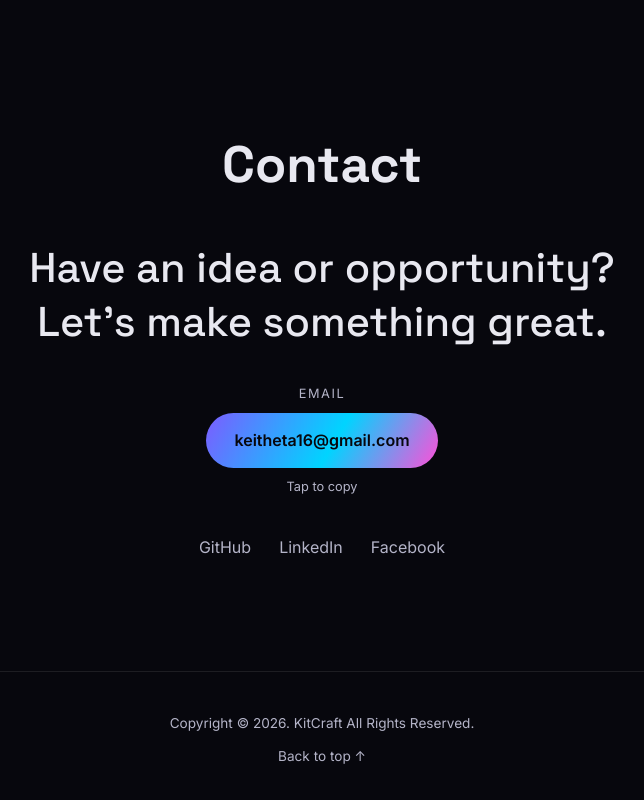
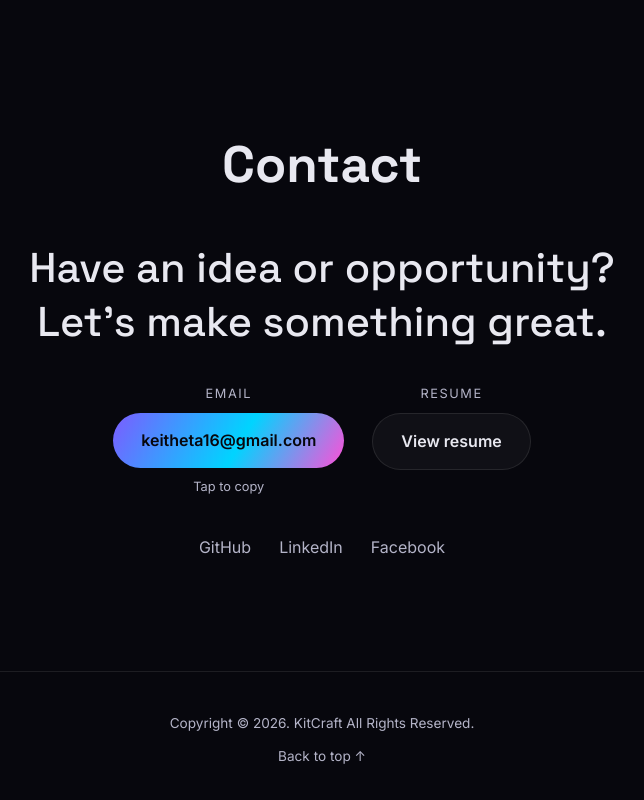
Before and after one commit to kitworks-hub/portfolio-website, a plain HTML site: page index.html in a window 1280 px wide. Shown: the part 4066-4866 px from the top of the page, without its empty margins (318-962 px from the left). Drawn offline with Linux system fonts and the light colour scheme.

Commit message:
Add view resume button to contact section
Co-Authored-By: Claude Opus 5.5 <noreply@anthropic.com>

```diff
--- a/index.html
+++ b/index.html
@@ -171,6 +171,10 @@
           <button type="button" class="btn primary copy" data-copy="keitheta16@gmail.com" title="Click to copy">keitheta16@gmail.com</button>
           <span class="copy-hint" aria-live="polite">Tap to copy</span>
         </div>
+        <div class="contact-item">
+          <span class="contact-label">Resume</span>
+          <button type="button" class="btn ghost" data-pdf="files/Resume-work.pdf" data-title="Resume">View resume</button>
+        </div>
       </div>
       <div class="socials reveal">
         <a href="https://github.com/kitworks-hub" target="_blank" rel="noopener noreferrer">GitHub</a>
```
